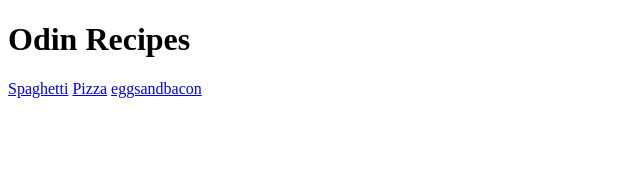
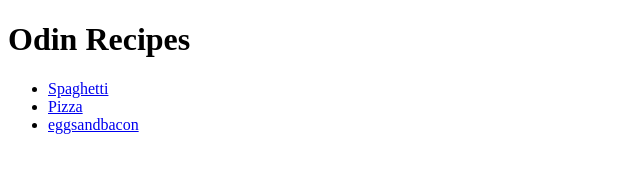
Before and after one commit to Dotsem13/odin-recipes, a plain HTML site: page index.html in a window 1280 px wide. Shown: the whole page, without its empty margins (0-640 px from the left). Drawn offline with Linux system fonts and the light colour scheme.

Commit message:
putting recipes in list

```diff
--- a/index.html
+++ b/index.html
@@ -11,10 +11,11 @@
 
 <body>
     <h1>Odin Recipes</h1>
-    <a href="/home/dotsem13/repos/odin-recipes/recipes/Spaghetti.html">Spaghetti</a>
-    <a href="/home/dotsem13/repos/odin-recipes/recipes/Pizza.html">Pizza</a>
-    <a href="/home/dotsem13/repos/odin-recipes/recipes/eggsbacon.html">eggsandbacon</a>
-
+    <ul>
+        <li><a href="/home/dotsem13/repos/odin-recipes/recipes/Spaghetti.html">Spaghetti</a></li>
+        <li><a href="/home/dotsem13/repos/odin-recipes/recipes/Pizza.html">Pizza</a></li>
+        <li><a href="/home/dotsem13/repos/odin-recipes/recipes/eggsbacon.html">eggsandbacon</a></li>
+    </ul>
 </body>
 
 
```
